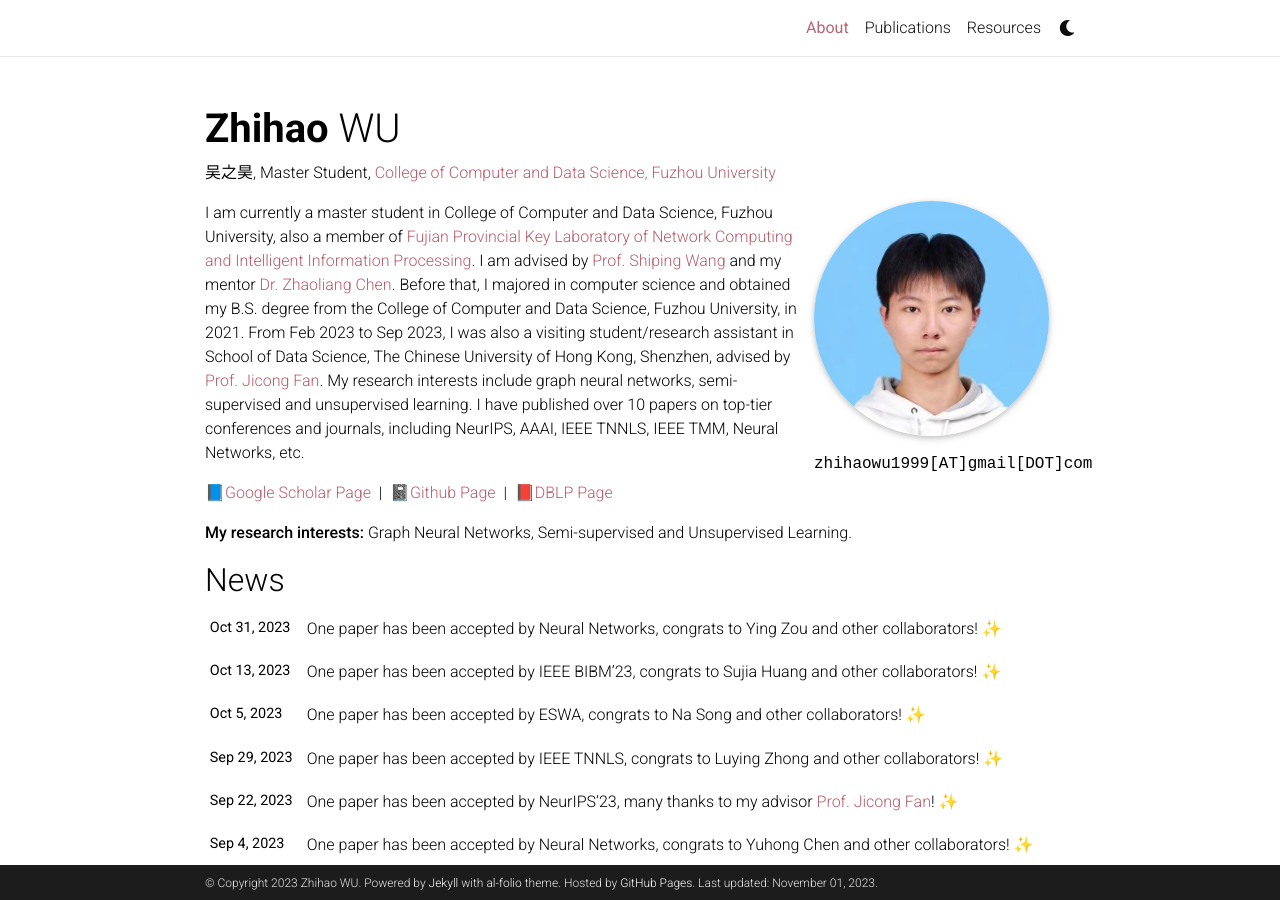
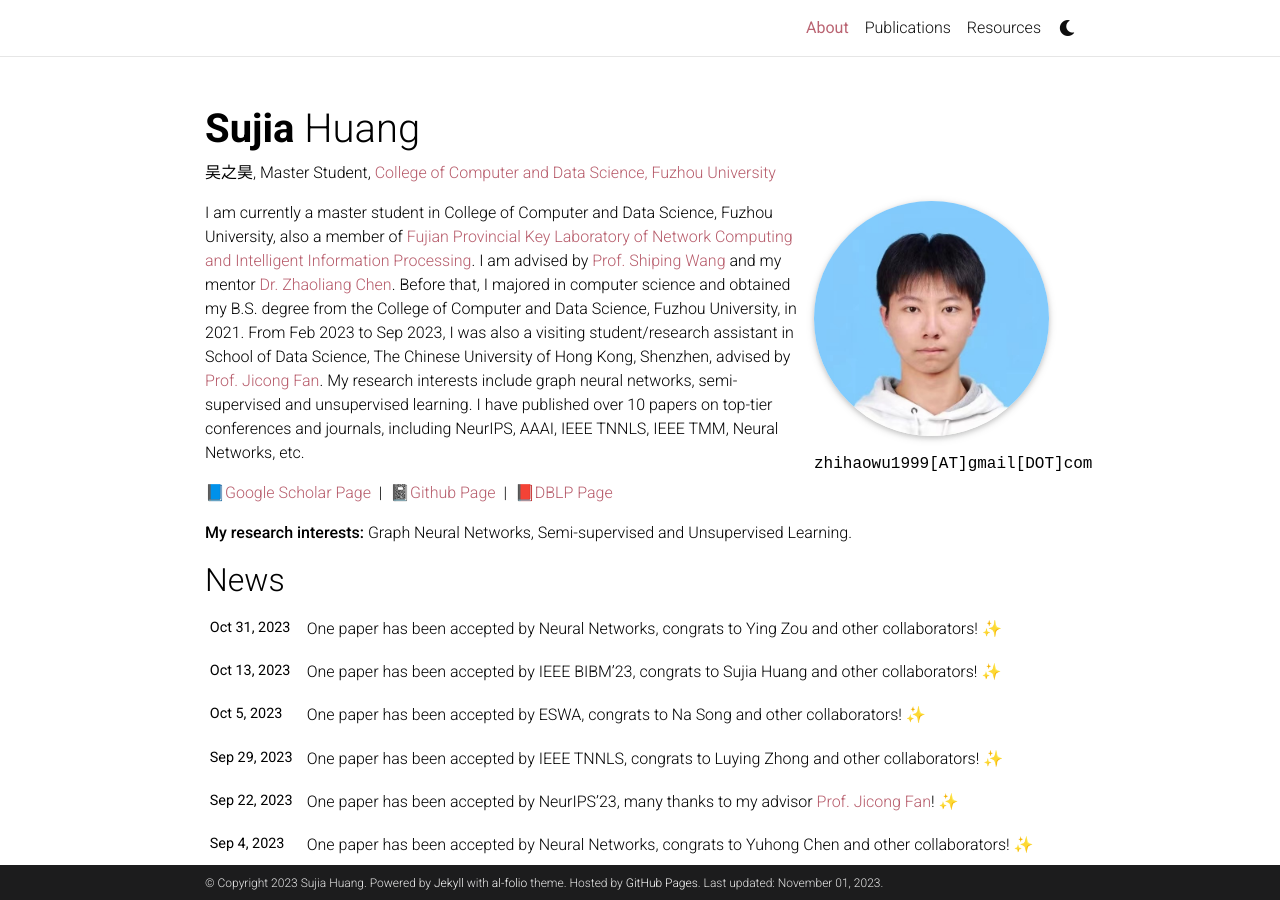
Before and after one commit to huangsuj/huangsuj.github.io, a Jekyll site: the page built from _pages/about.md, in a window 1280 px wide and 900 px high. Built offline with Jekyll 4.4.1, drawn with Linux system fonts in a browser that asks for light colours; full-size pictures stand in for the smaller copies a plugin makes; emoji names are drawn with the system emoji font; comment, search, counter and statistics services are not loaded; a style sheet for code colours, icons or effects is not loaded.

Commit message:
Update _config.yml

```diff
--- a/_config.yml
+++ b/_config.yml
@@ -3,10 +3,10 @@
 # -----------------------------------------------------------------------------
 
 title: blank # the website title (if blank, full name will be used instead)
-first_name: Zhihao
+first_name: Sujia
 middle_name:
-last_name: WU
-email:
+last_name: Huang
+email: hsujia2021@163.com
 description: > # the ">" symbol means to ignore newlines until "footer_text:"
   A simple, whitespace theme for academics. Based on [*folio](https://github.com/bogoli/-folio) design.
 footer_text: >
@@ -17,7 +17,7 @@
 lang: en # the language of your site (for example: en, fr, cn, ru, etc.)
 icon: 🌠  # the emoji used as the favicon (alternatively, provide image name in /assets/img/)
 
-url: https://zhihaowu99.github.io # the base hostname & protocol for your site
+url: https://huangsuj.github.io/ # the base hostname & protocol for your site
 baseurl:  # the subpath of your site, e.g. /blog/
 last_updated: true # set to true if you want to display last updated in the footer
 impressum_path:  # set to path to include impressum link in the footer, use the same path as permalink in a page, helps to conform with EU GDPR
@@ -97,7 +97,7 @@
 
 contact_note: >
 
-  Welcome to Zhihao WU's homepage.
+  Welcome to Sujia Huang's homepage.
 # -----------------------------------------------------------------------------
 # Analytics and search engine verification
 # -----------------------------------------------------------------------------
@@ -232,8 +232,8 @@
 
 scholar:
 
-  last_name: [Wu]
-  first_name: [Zhihao]
+  last_name: [Huang]
+  first_name: [Sujia]
 
   style: apa
   locale: en
```
